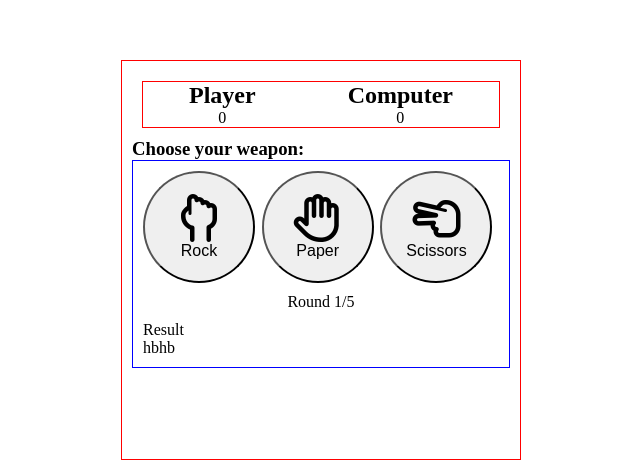
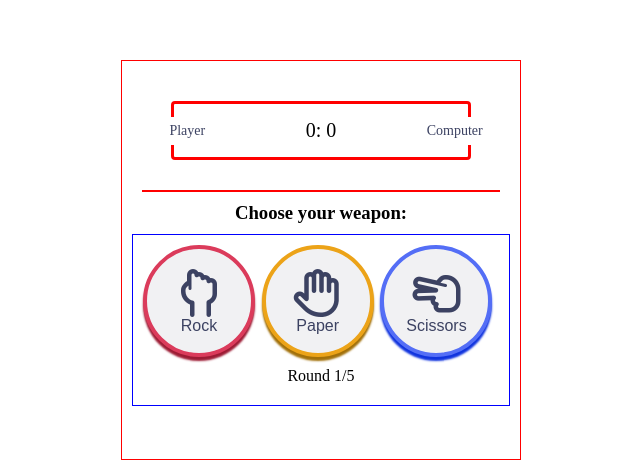
Before and after one commit to Xolicle/Rock-Paper-Scissors, a plain HTML site: page index.html in a window 1280 px wide. Shown: the part 140-603 px from the top of the page, without its empty margins (319-959 px from the left). Drawn offline with Linux system fonts and the light colour scheme.

Commit message:
adding new div for result per round and changing style to score board

```diff
--- a/index.html
+++ b/index.html
@@ -12,28 +12,15 @@
   </head>
   <body>
     <div class="container">
-      <div class="subTitle">
-        <div>
-          <h2>Player</h2>
-          <p class="playerScore">0</p>
-        </div>
-        <div>
-          <h2>Computer</h2>
-          <p class="computerScore">0</p>
-        </div>
+      <div class="scoreBoard">
+        <div id="playerLabel" class="scoreLabel">Player</div>
+        <div id="compLabel" class="scoreLabel">Computer</div>
+        <span class="playerScore">0</span>:
+        <span class="computerScore">0</span>
       </div>
-      <!-- <div class="resultPerRound">
-        <p>
-          player chose
-          <span id="playerChoice"></span>
-        </p>
-        <p>
-          computer chose
-          <span id="computerChoice"></span>
-        </p>
-      </div> -->
-      <div>
-        <h3 class="weapon">Choose your weapon:</h3>
+      <div class="resultPerRound"></div>
+      <div class="weapon">
+        <h3>Choose your weapon:</h3>
       </div>
       <div class="content">
         <button id="rock" class="buttons">
@@ -48,10 +35,10 @@
           <span class="fa-regular fa-hand-scissors icon"></span>Scissors
         </button>
         <div class="moves"></div>
-
-        <div class="result">Result</div>
-
-        <div class="winner">hbhb</div>
+        <div class="gameOver">
+          <h3>Game Over!</h3>
+        </div>
+        <div class="result"></div>
       </div>
       <button class="restart">Restart</button>
     </div>
--- a/index.js
+++ b/index.js
@@ -44,7 +44,7 @@ function playGame() {
         playRound(computerChoice, guess);
       }
       // console.log(`moves is ${moves}`);
-      if (moves == 5) {
+      if (moves >= 5) {
         gameOver(btnList, round);
       }
     });
@@ -60,6 +60,7 @@ function playRound(computerSelection, humanSelection) {
   console.log("human choice is: " + humanSelection);
   const playerScore = document.querySelector(".playerScore");
   const comScore = document.querySelector(".computerScore");
+  const res = document.querySelector(".resultPerRound");
 
   if (computerSelection === humanSelection) {
     // computerScore = computerScore + 1;
@@ -67,36 +68,43 @@ function playRound(computerSelection, humanSelection) {
     //
     // console.log(computerSelection);
     // console.log(humanSelection);
+    res.innerHTML = "<p>It's a draw!</p>";
     console.log("It's a draw!");
   }
   if (computerSelection === "rock" && humanSelection === "scissors") {
     computerScore = computerScore + 1;
     comScore.innerText = computerScore;
+    res.innerHTML = "<p>You lost! Rock beats Scissors</p>";
     console.log("You lost! Rock beats Scissors");
   }
   if (computerSelection === "scissors" && humanSelection === "paper") {
     computerScore = computerScore + 1;
     comScore.innerText = computerScore;
+    res.innerHTML = "<p>You lost! Scissors beats Paper</p>";
     console.log("You lost! Scissors beats Paper");
   }
   if (computerSelection === "paper" && humanSelection === "rock") {
     computerScore = computerScore + 1;
     comScore.innerText = computerScore;
+    res.innerHTML = "<p>You lost! Paper beats Rock</p>";
     console.log("You lost! Paper beats Rock");
   }
   if (computerSelection === "scissors" && humanSelection === "rock") {
     humanScore = humanScore + 1;
     playerScore.innerText = humanScore;
+    res.innerHTML = "<p>You won! Rock beats Scissors</p>";
     console.log("You won! Rock beats Scissors");
   }
   if (computerSelection === "paper" && humanSelection === "scissors") {
     humanScore = humanScore + 1;
     playerScore.innerText = humanScore;
+    res.innerHTML = "<p>You won! Scissors beats Paper</p>";
     console.log("You won! Scissors beats Paper");
   }
   if (computerSelection === "rock" && humanSelection === "paper") {
     humanScore = humanScore + 1;
     playerScore.innerText = humanScore;
+    res.innerHTML = "<p>You Won! Paper beats Rock</p>";
     console.log("You Won! Paper beats Rock");
   }
 }
@@ -104,15 +112,25 @@ function gameOver(list, move) {
   const result = document.querySelector(".result");
   const weapon = document.querySelector(".weapon");
   const restart = document.querySelector(".restart");
+  // const resultPerRound = document.querySelector(".resultPerRound");
+  const end = document.querySelector(".gameOver");
   list.forEach((elem) => {
     elem.style.display = "none";
   });
   move.style.display = "none";
+  // resultPerRound.style.display = "none";
   weapon.style.display = "none";
   restart.style.display = "flex";
+  end.style.display = "flex";
+  result.style.display = "flex";
+  restart.addEventListener("click", () => {
+    window.location.reload();
+  });
   if (humanScore > computerScore) {
-    result.innerText = "You Won!";
-  } else result.innerText = "You Lost!";
+    result.innerHTML = "<h3>You Won!</h3>";
+  } else if (humanScore == computerScore) {
+    result.innerHTML = "<h3>It's a Draw!</h3>";
+  } else result.innerHTML = "<h3>You Lost!</h3>";
 }
 
 // if (computerScore > humanScore) {
--- a/style.css
+++ b/style.css
@@ -9,14 +9,37 @@ body {
   justify-content: center;
   min-height: 100vh;
 }
-.subTitle {
-  display: flex;
-  justify-content: space-around;
-  margin: 10px;
-  border: 1px solid red;
+.scoreBoard {
+  /* display: flex;
+  justify-content: space-around; */
+  width: 300px;
+  margin: 30px auto;
+  padding: 15px;
+  text-align: center;
+  position: relative;
+  font-size: 20px;
+  border: 3px solid red;
+  border-radius: 4px;
 }
-.subTitle p {
-  text-align: center;
+.scoreLabel {
+  background: #fff;
+  padding: 6px;
+  font-size: 14px;
+  color: #3c4262;
+  border-radius: 4px;
+  width: 70px;
+}
+#playerLabel {
+  position: absolute;
+  top: 50%;
+  left: -5%;
+  transform: translate(-10%, -50%);
+}
+#compLabel {
+  position: absolute;
+  top: 50%;
+  right: -5%;
+  transform: translate(10%, -50%);
 }
 .resultPerRound {
   display: flex;
@@ -44,6 +67,7 @@ body {
   font-size: 1rem;
   text-align: center;
   cursor: pointer;
+  color: #3c4262;
 }
 .icon {
   font-size: 3rem;
@@ -57,4 +81,31 @@ body {
   padding: 1rem;
   display: none;
   cursor: pointer;
+  margin: 0.625rem auto;
 }
+.gameOver,
+.result {
+  display: none;
+  margin: 0.625rem auto;
+  justify-content: center;
+}
+.weapon {
+  display: flex;
+  justify-content: center;
+  margin-bottom: 0.625rem;
+}
+#rock {
+  border: 4px solid #db3b5b;
+  box-shadow: 0 4px 2px #9d1b34;
+  background-color: #f1f1f3;
+}
+#paper {
+  border: 4px solid #eca318;
+  box-shadow: 0 4px 2px #a27009;
+  background-color: #f1f1f3;
+}
+#scissors {
+  border: 4px solid #546ef6;
+  box-shadow: 0 4px 2px #1033de;
+  background-color: #f1f1f3;
+}
```
